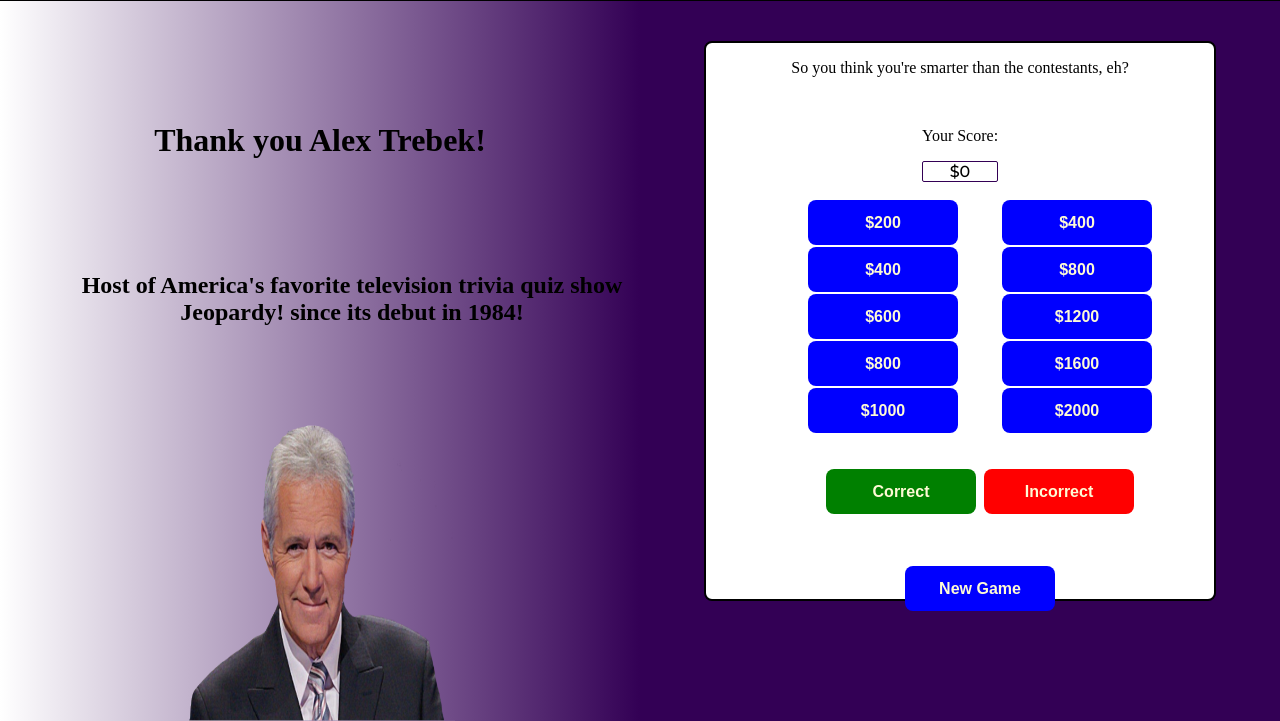
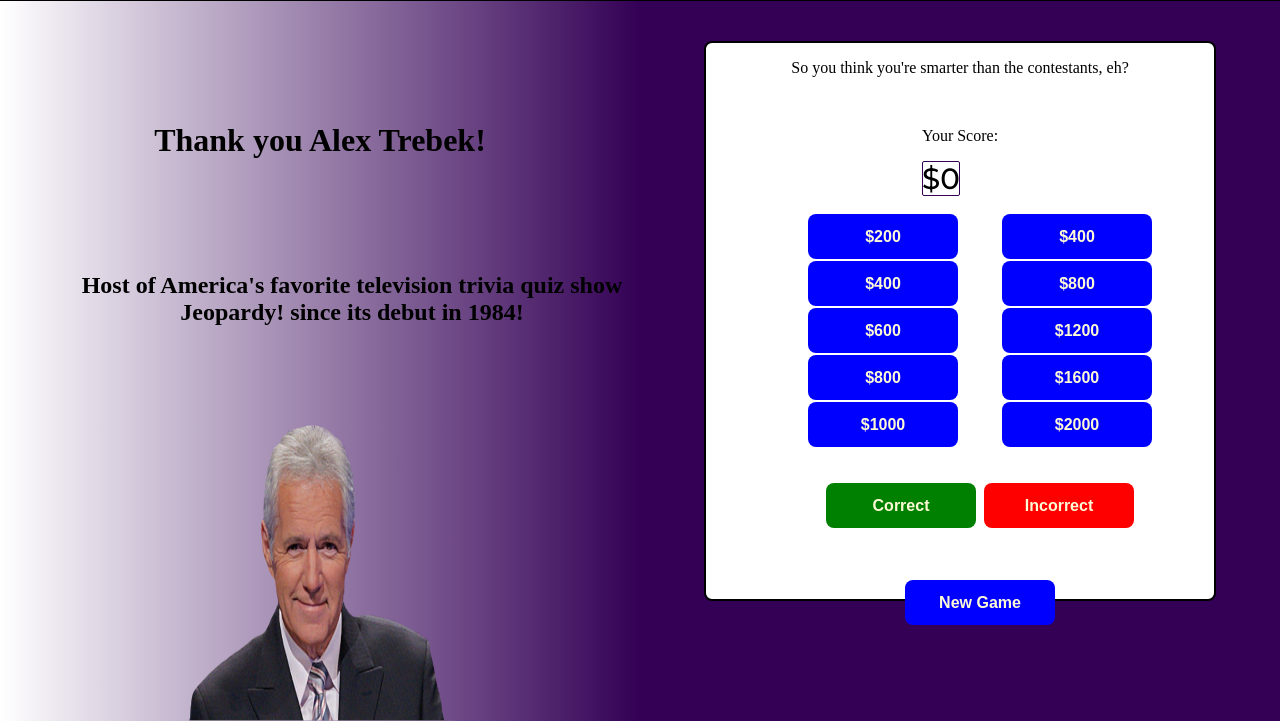
Before and after one commit to mshaynerush/jeopardy, a plain HTML site: page index.html in a window 1280 px wide. Shown: the part 79-800 px from the top of the page. Drawn offline with Linux system fonts and the light colour scheme.

Commit message:
Update style.css

```diff
--- a/style.css
+++ b/style.css
@@ -229,6 +229,10 @@
 .display-score
 {
 	font-family: Montserrat;
+	font-size: 22pt;
+	padding: 12px;
+	width: 50%;
+	height: 35px;
 	border: 1px solid #330055;
 	border-radius: 2px;
 	display: flex;
```
